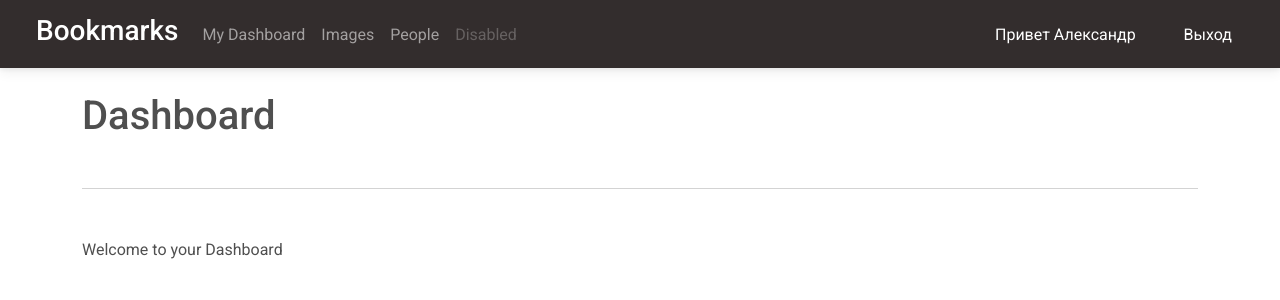
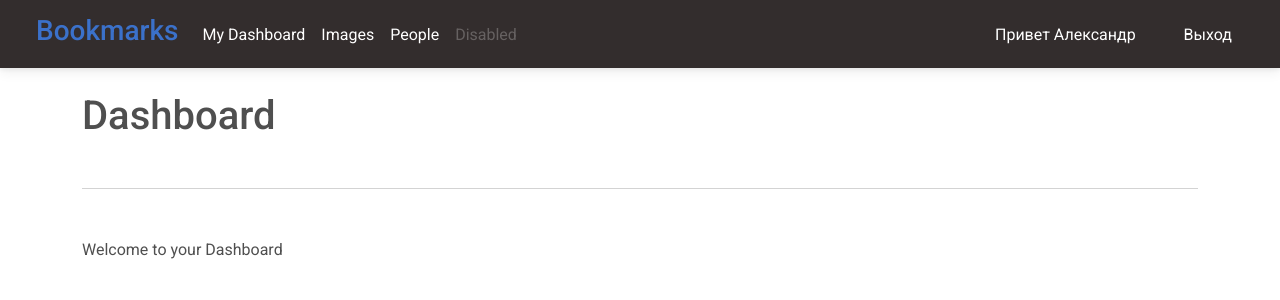
Before and after one commit to Satrey/social, a Django app: page /account/ in a window 1280 px wide. Shown: the top 300 px of the page. Run offline with Django 4.2, Linux system fonts and the light colour scheme; a user stored in the database is signed in; some libraries are stand-ins or nearby versions.

Commit message:
Изменен css framework на MDB. Поправлены шаблоны.

```diff
--- a/bookmarks/static/css/styles.css
+++ /dev/null
@@ -1,3 +0,0 @@
-a:hover {
-    color: red;
-}
--- a/bookmarks/templates/account/login_.html
+++ b/bookmarks/templates/account/login_.html
@@ -5,7 +5,7 @@
 {% block content %}
 
 <div class="container">
-    <h1 class="text-center mt-5 shadow txt-shadow p-3">Log-In</h1>
+    <h3 class="text-center mt-5 shadow txt-shadow p-3">Авторизация пользователя</h3>
     <hr class="mt-5">
 </div>
     <h5 class="text-center mt-5 txt-shadow ">Пожалуйста ипользуйте эту форму для входа</h5>
--- a/bookmarks/templates/base.html
+++ b/bookmarks/templates/base.html
@@ -29,21 +29,22 @@
   <body>
     <nav class="navbar navbar-expand-lg bg-dark navbar-dark">
       <div class="container-fluid ">
-        <a class="navbar-brand brand-link ms-4" href="#"><h3>Bookmarks</h3></a>
-        <button class="navbar-toggler" type="button" data-bs-toggle="collapse" data-bs-target="#navbarNav" aria-controls="navbarNav" aria-expanded="false" aria-label="Toggle navigation">
+        <a class="navbar-brand brand-link ms-4 text-primary" href="#"><h3>Bookmarks</h3></a>
+        <button class="navbar-toggler" type="button" data-bs-toggle="collapse" data-bs-target="#navbarNav"
+                aria-controls="navbarNav" aria-expanded="false" aria-label="Toggle navigation">
           <span class="navbar-toggler-icon"></span>
         </button>
         <div class="collapse navbar-collapse" id="navbarNav">
           {% if request.user.is_authenticated %}
           <ul class="navbar-nav">
             <li class="nav-item" {% if section == "dashboard" %} class='selected' {% endif %}>
-              <a class="nav-link" aria-current="page" href="{% url 'dashboard' %}">My Dashboard</a>
+              <a class="nav-link text-white" aria-current="page" href="{% url 'dashboard' %}">My Dashboard</a>
             </li>
             <li class="nav-item" {% if section == "images" %} class="selected" {% endif %}>
-              <a class="nav-link" href="#">Images</a>
+              <a class="nav-link text-white" href="#">Images</a>
             </li>
             <li class="nav-item" {% if section == "people" %} class='selected' {% endif %}>
-              <a class="nav-link" href="#">People</a>
+              <a class="nav-link text-white" href="#">People</a>
             </li>
             <li class="nav-item">
               <a class="nav-link disabled">Disabled</a>
--- a/bookmarks/templates/registration/login.html
+++ b/bookmarks/templates/registration/login.html
@@ -5,7 +5,7 @@
 {% block content %}
 
 <div class="container">
-    <h1 class="text-center mt-5 shadow txt-shadow p-3">Log-In</h1>
+    <h3 class="text-center mt-5 shadow txt-shadow p-3">Авторизация пользователя</h3>
     <hr class="mt-5">
 </div>
 
```
Also changed, not shown: bookmarks/db.sqlite3.
